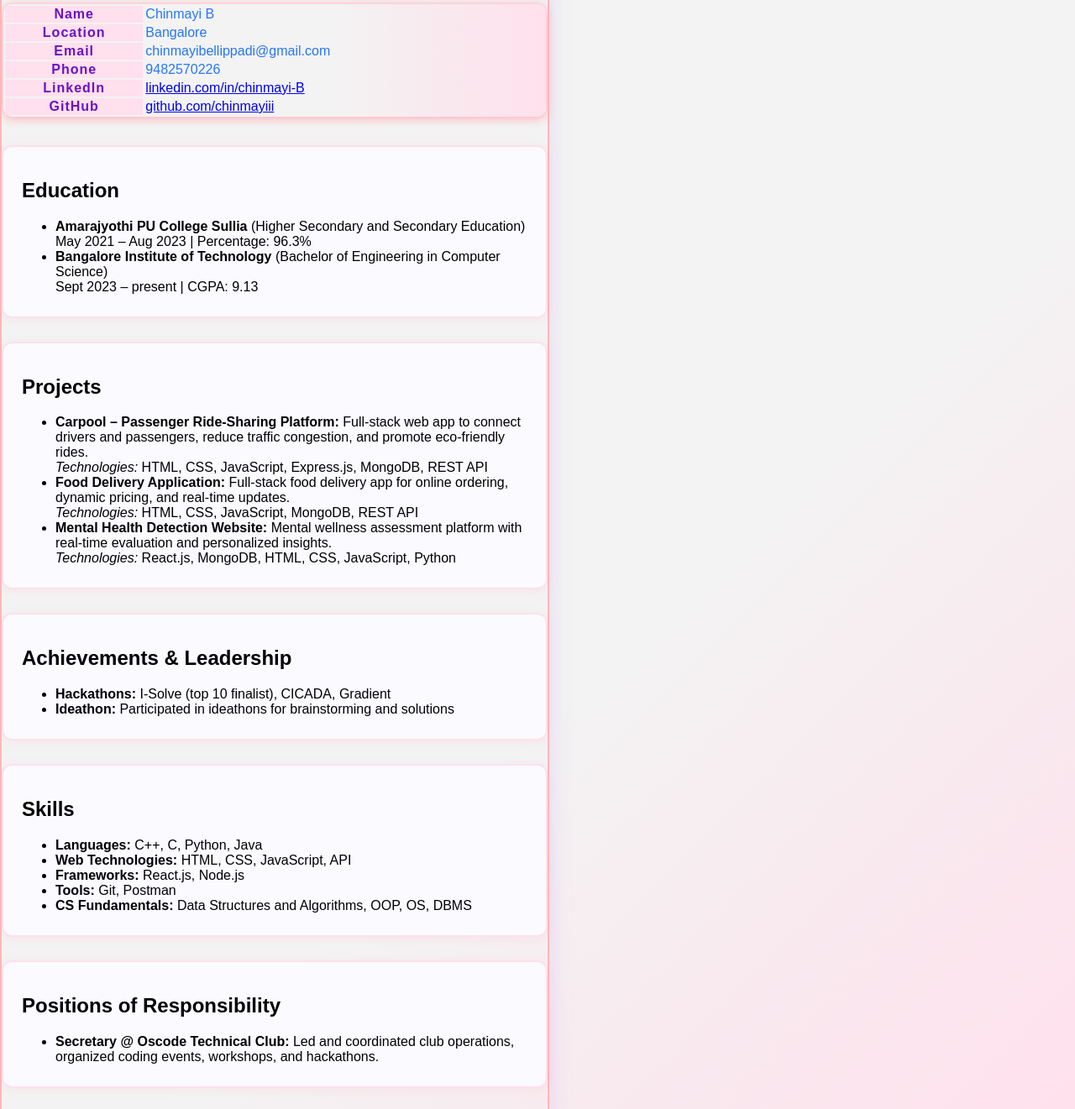
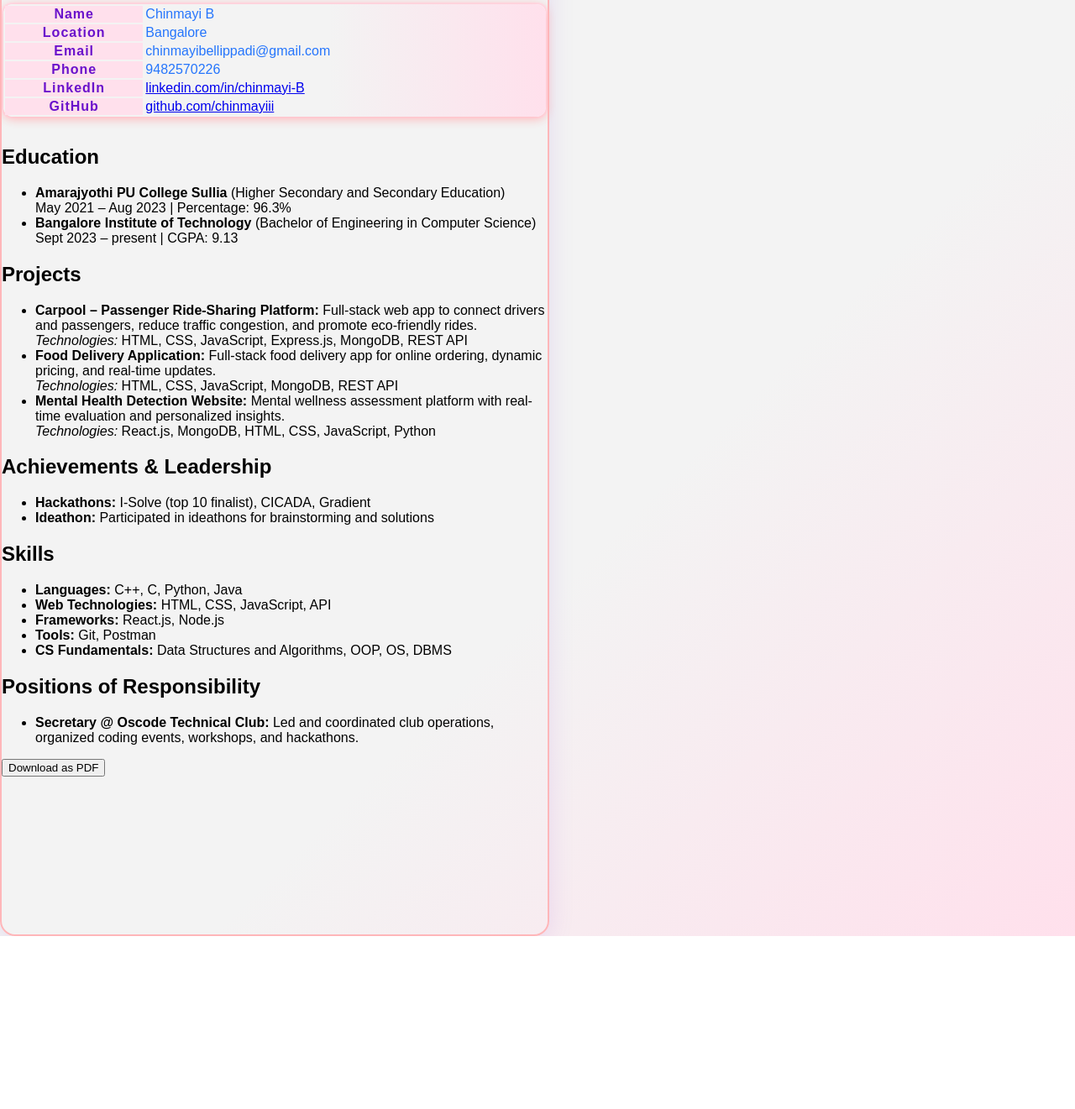
Before and after one commit to chinmayiii/web, a plain HTML site: page resume.html in a window 1280 px wide. Shown: the part 175-1496 px from the top of the page at 84% size. After the commit the page ends 1290 px from the top, so only its background shows below. Drawn offline with Linux system fonts and the light colour scheme.

Commit message:
Fix PDF export and bio-data layout

```diff
--- a/resume.html
+++ b/resume.html
@@ -29,29 +29,22 @@
                     <tr><th>GitHub</th><td><a href="https://github.com/chinmayiii" target="_blank">github.com/chinmayiii</a></td></tr>
                 </table>
             </div>
-            <div class="resume-section">
             <h2>Education</h2>
             <ul>
                 <li><strong>Amarajyothi PU College Sullia</strong> (Higher Secondary and Secondary Education)<br>May 2021 – Aug 2023 | Percentage: 96.3%</li>
                 <li><strong>Bangalore Institute of Technology</strong> (Bachelor of Engineering in Computer Science)<br>Sept 2023 – present | CGPA: 9.13</li>
             </ul>
-            </div>
-            <div class="resume-section">
             <h2>Projects</h2>
             <ul>
                 <li><strong>Carpool – Passenger Ride-Sharing Platform:</strong> Full-stack web app to connect drivers and passengers, reduce traffic congestion, and promote eco-friendly rides. <br><em>Technologies:</em> HTML, CSS, JavaScript, Express.js, MongoDB, REST API</li>
                 <li><strong>Food Delivery Application:</strong> Full-stack food delivery app for online ordering, dynamic pricing, and real-time updates. <br><em>Technologies:</em> HTML, CSS, JavaScript, MongoDB, REST API</li>
                 <li><strong>Mental Health Detection Website:</strong> Mental wellness assessment platform with real-time evaluation and personalized insights. <br><em>Technologies:</em> React.js, MongoDB, HTML, CSS, JavaScript, Python</li>
             </ul>
-            </div>
-            <div class="resume-section">
             <h2>Achievements & Leadership</h2>
             <ul>
                 <li><strong>Hackathons:</strong> I-Solve (top 10 finalist), CICADA, Gradient</li>
                 <li><strong>Ideathon:</strong> Participated in ideathons for brainstorming and solutions</li>
             </ul>
-            </div>
-            <div class="resume-section">
             <h2>Skills</h2>
             <ul>
                 <li><strong>Languages:</strong> C++, C, Python, Java</li>
@@ -60,13 +53,10 @@
                 <li><strong>Tools:</strong> Git, Postman</li>
                 <li><strong>CS Fundamentals:</strong> Data Structures and Algorithms, OOP, OS, DBMS</li>
             </ul>
-            </div>
-            <div class="resume-section">
             <h2>Positions of Responsibility</h2>
             <ul>
                 <li><strong>Secretary @ Oscode Technical Club:</strong> Led and coordinated club operations, organized coding events, workshops, and hackathons.</li>
             </ul>
-            </div>
         </div>
         <button class="download-btn" onclick="downloadResumePDF()">Download as PDF</button>
 </div>
```
Lines whose indentation alone changed are shown as unchanged.
